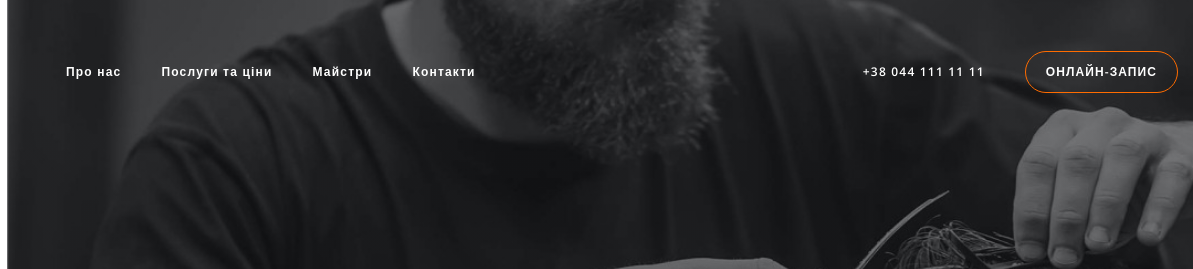
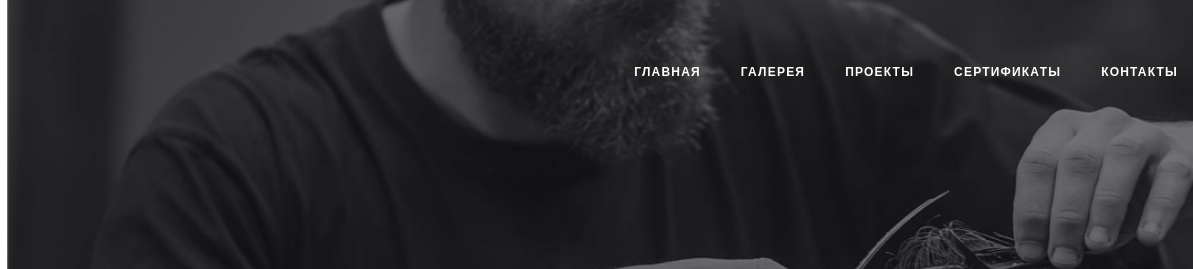
Before and after one commit to resinner/Digital-Project, a website: page index.html in a window 1280 px wide. Shown: the top 269 px of the page, 87-1280 px from the left. Drawn offline with nearby package versions, Linux system fonts and the light colour scheme; a script that the page names is missing.

Commit message:
change index

```diff
--- a/index.html
+++ b/index.html
@@ -1,5 +1,5 @@
 <!DOCTYPE html>
-<html lang="uk">
+<html lang="ru">
 
 <head>
     <meta charset="UTF-8">
@@ -37,24 +37,22 @@
             <nav class="nav">
                 <ul class="nav__list list">
                     <li class="nav__item">
-                        <a class="nav__link link" href="#about">Про нас</a>
+                        <a class="nav__link link" href="#about">ГЛАВНАЯ</a>
                     </li>
                     <li class="nav__item">
-                        <a class="nav__link link" href="#price">Послуги та ціни</a>
+                        <a class="nav__link link" href="#galary">ГАЛЕРЕЯ</a>
                     </li>
                     <li class="nav__item">
-                        <a class="nav__link link" href="#team">Майстри</a>
+                        <a class="nav__link link" href="#team">ПРОЕКТЫ</a>
                     </li>
                     <li class="nav__item">
-                        <a class="nav__link link" href="#contacts">Контакти</a>
+                        <a class="nav__link link" href="#certificates">СЕРТИФИКАТЫ</a>
+                    </li>
+                    <li class="nav__item">
+                        <a class="nav__link link" href="#contacts">КОНТАКТЫ</a>
                     </li>
                 </ul>
             </nav>
-            <div class="header__group">
-                <a class="header__contact link" href="tel:+380441111111">+38 044 111 11 11</a>
-                <button class="header__btn btn btn--mode-dark animate__animated animate__shakeY" type="button"
-                    data-modal-open1>ОНЛАЙН-ЗАПИС</button>
-            </div>
 
             <button class="mobile-menu-btn" type="button" data-menu-btn aria-label="кнопка мобільного меню">
                 <svg class="mobile-menu-icon" width="68" height="56">
@@ -62,6 +60,7 @@
                     <use class="mobile-menu-close" href="./images/icons.svg#icon-close"></use>
                 </svg>
             </button>
+
             <div class="mobile-menu" data-menu>
                 <nav class="mobile-menu-nav">
                     <ul class="mobile-menu-nav-list list">
@@ -95,6 +94,7 @@
 
                 </ul>
             </div>
+
         </div>
     </header>
 
@@ -712,8 +712,8 @@
                 <div class="form-field-container">
                     <span class="form-field-label">Телефон</span>
                     <label class="form-field form-field1">
-                        <input class="modal-input" type="tel" name="user-phone" placeholder="0931112233"
-                           maxlength="10" pattern="[0-9]{10}" required>
+                        <input class="modal-input" type="tel" name="user-phone" placeholder="0931112233" maxlength="10"
+                            pattern="[0-9]{10}" required>
                         <svg class="modal-field-icon" width="20px" height="20px">
                             <use href="./images/icons.svg#icon-phone"></use>
                         </svg>
```
